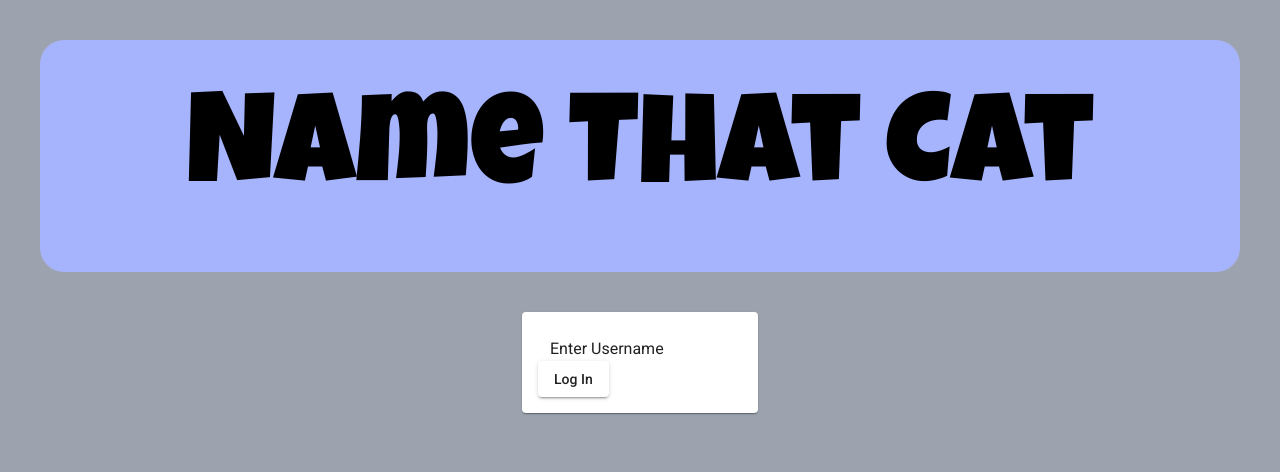
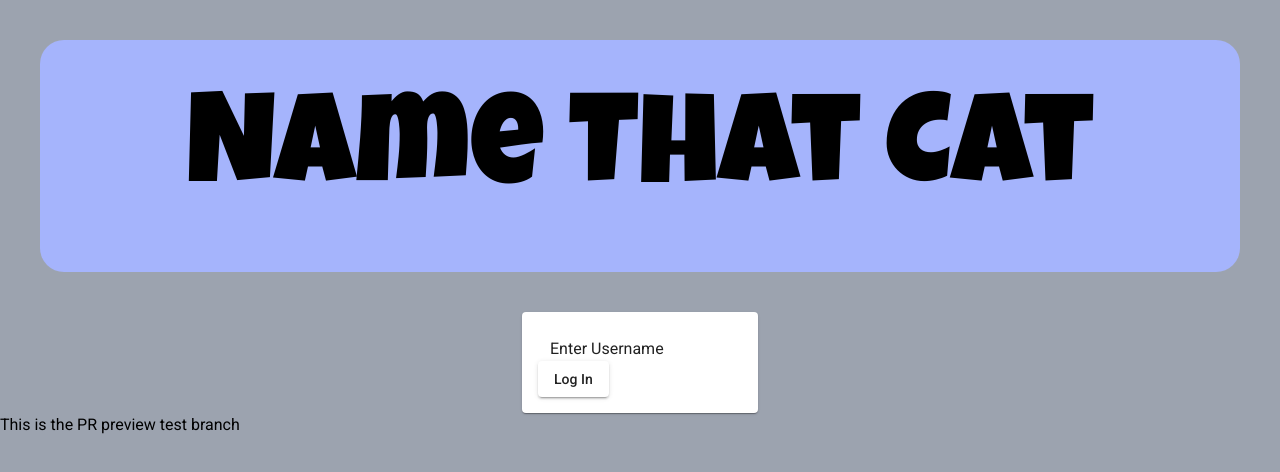
Before and after one commit to sophiahuimao/cicd_workshop, an Angular app: page / in a window 1280 px wide. Shown: the top 472 px of the page. Built offline with nearby package versions, Linux system fonts and the light colour scheme.

Commit message:
added test text

```diff
--- a/src/app/app.component.html
+++ b/src/app/app.component.html
@@ -1,2 +1,3 @@
 <name-that-cat-header></name-that-cat-header>
 <router-outlet></router-outlet>
+<div>This is the PR preview test branch</div>
```
